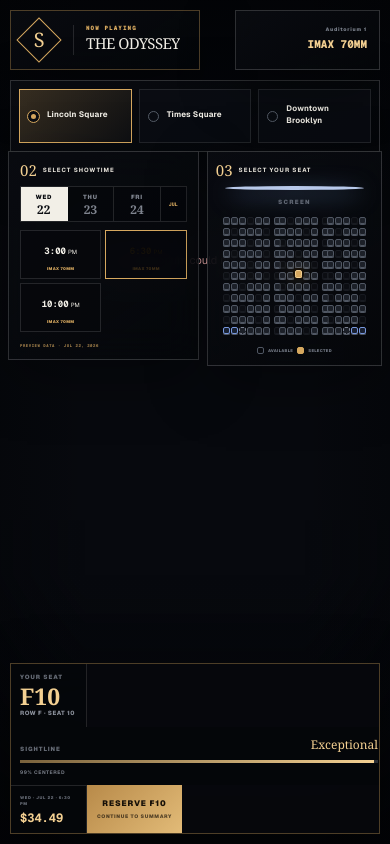
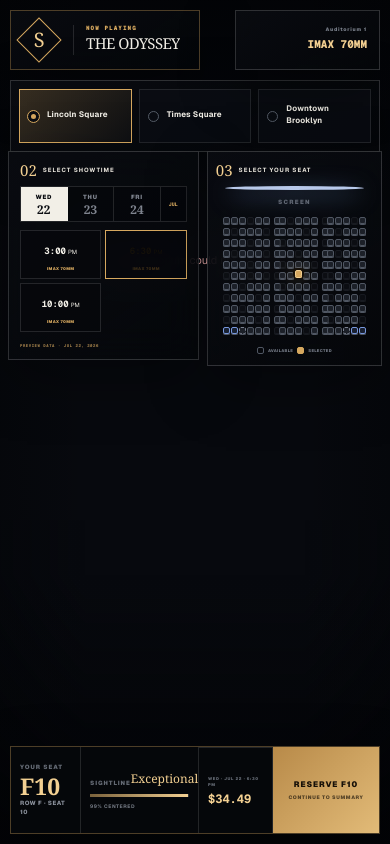
Before and after one commit to coppercanyon001/Seatline, a Next.js app: page / in a window 390 px wide. Built offline with nearby package versions, Linux system fonts and the light colour scheme; no server answers.

Commit message:
Fit the booking dock on mobile

```diff
--- a/app/globals.css
+++ b/app/globals.css
@@ -979,10 +979,13 @@ button { color: inherit; }
   .seatline-seat-dock .seatline-legend { gap: 4px; font-size: 4px; }
   .seatline-seat-dock .seatline-legend span:nth-child(n + 3) { display: none; }
   .seatline-selection-floating {
-    grid-template-columns: 76px minmax(95px, 1fr) 88px 118px;
+    height: 88px;
+    grid-template-columns: 70px minmax(95px, 1fr) 74px 106px;
     min-height: 88px;
+    overflow: hidden;
   }
   .seatline-selection-floating .seatline-spec { display: none; }
+  .seatline-selection-floating .seatline-sightline { grid-column: auto; }
   .seatline-selection-floating > div { min-height: 0; padding: 9px; }
   .seatline-selection-floating .seatline-seat-number strong { font-size: 23px; }
   .seatline-selection-floating .seatline-sightline strong { font-size: 12px; }
```
